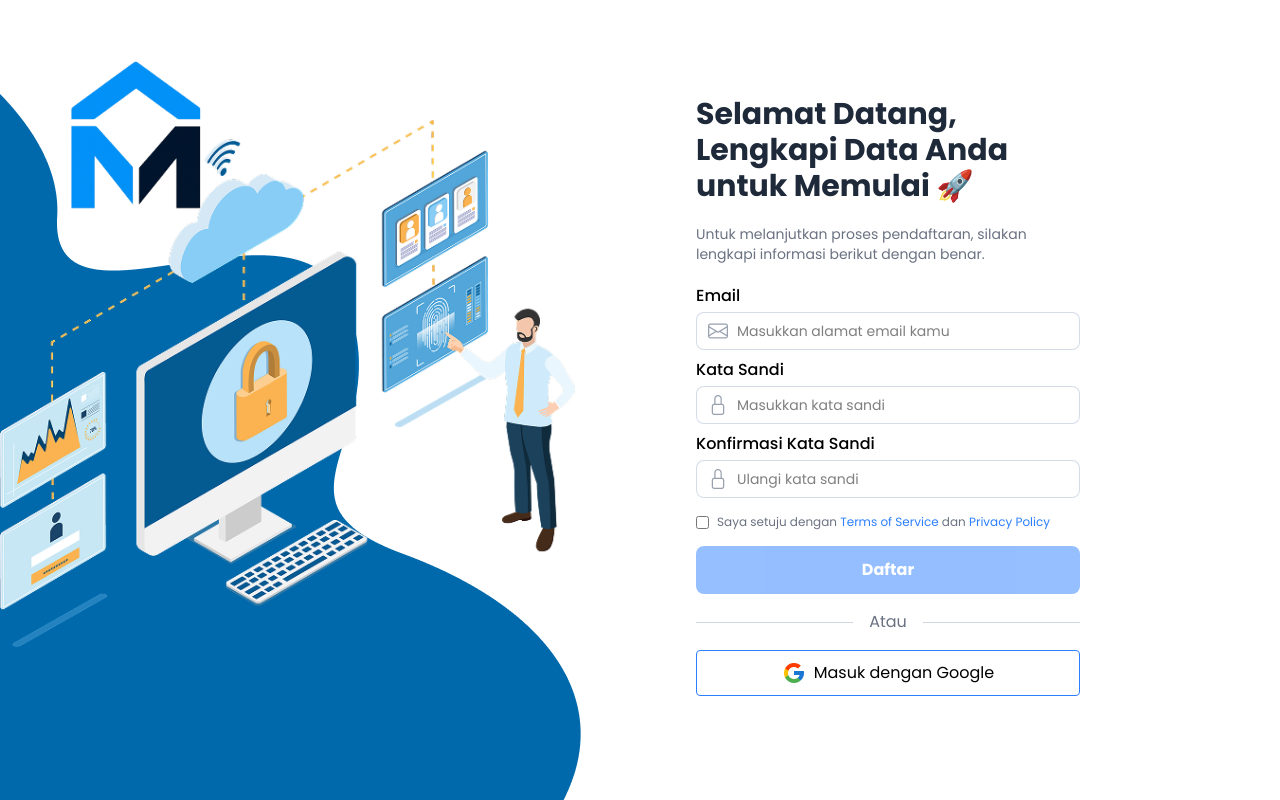
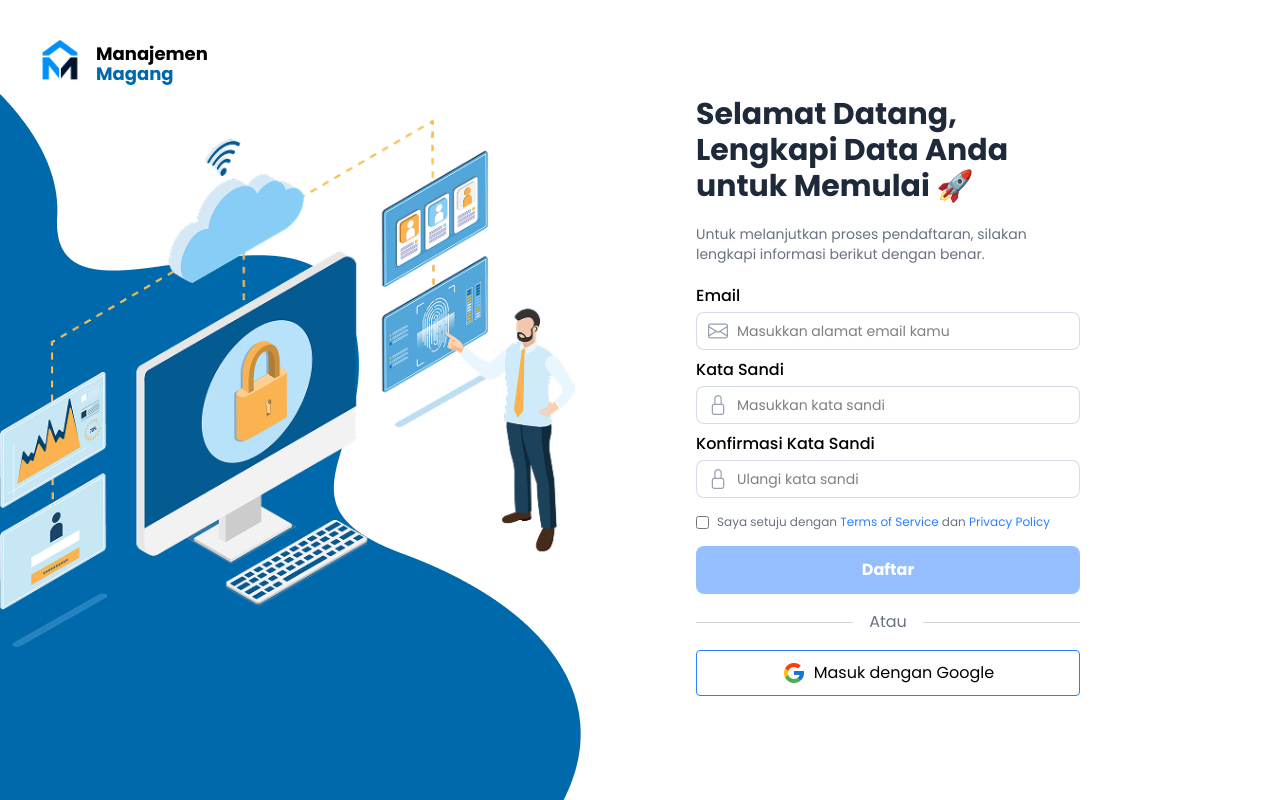
Before and after one commit to Pafaz/Frontend-Manajemen-Magang, a React (Vite) app: page /auth/register in a window 1280 px wide. Built offline with nearby package versions, Linux system fonts and the light colour scheme; the HTML template or start-up script is replaced by a standard one.

Commit message:
fixing logo

```diff
--- a/src/components/section/Vacancy.jsx
+++ b/src/components/section/Vacancy.jsx
@@ -263,7 +263,7 @@ export default function JobVacancyLayout() {
                     </div>
                     <div className="flex justify-end mt-4">
                       <button className="bg-blue-600 text-white px-4 py-2 rounded-md flex items-center text-sm hover:bg-blue-700">
-                        VIEW VACANCY
+                        Lihat Lowongan
                         <ArrowRight size={16} className="ml-2" />
                       </button>
                     </div>
--- a/src/components/section/VacancyDetails.jsx
+++ b/src/components/section/VacancyDetails.jsx
@@ -449,7 +449,7 @@ export default function JobVacancyDetail() {
               <button
                 className="bg-blue-600 hover:bg-blue-700 text-white py-1 px-3 rounded-lg text-xs font-medium transition-colors flex items-center"
               >
-                VIEW VACANCY
+                Lihat Lowongan
                 <svg xmlns="http://www.w3.org/2000/svg" width="12" height="12" viewBox="0 0 24 24" fill="none" stroke="currentColor" strokeWidth="2" strokeLinecap="round" strokeLinejoin="round" className="ml-1">
                   <path d="M5 12h14M12 5l7 7-7 7"/>
                 </svg>
--- a/src/pages/Auth/Login.jsx
+++ b/src/pages/Auth/Login.jsx
@@ -115,7 +115,7 @@ const Login = () => {
         transition={{ duration: 0.6, ease: "easeOut" }}
         className="flex justify-start"
       >
-         <div className="flex items-center gap-2">
+         <div className="flex items-center gap-2 -ml-2">
           <img
             src="/assets/img/Logo.png"
             alt="Logo"
@@ -151,7 +151,7 @@ const Login = () => {
         initial={{ x: 100, opacity: 0 }}
         animate={{ x: 0, opacity: 1 }}
         transition={{ duration: 0.7, delay: 0.4 }}
-        className="w-full max-w-sm absolute z-50 left-35 top-45"
+        className="w-full max-w-sm z-50 relative mt-20"
       >
         <div className="space-y-5 -mt-10">
           <h1 className="text-3xl font-bold text-gray-800">
--- a/src/pages/Auth/Register.jsx
+++ b/src/pages/Auth/Register.jsx
@@ -90,7 +90,17 @@ const Register = () => {
         transition={{ duration: 0.6, ease: "easeOut" }}
         className="flex justify-start"
       >
-        <img src="/assets/img/Logo.png" alt="Logo" className="w-52" />
+        <div className="flex items-center gap-2">
+          <img
+            src="/assets/img/Logo.png"
+            alt="Logo"
+            className="w-14 transition-all duration-300"
+          />
+          <div className="mt-2">
+          <p className="font-bold text-lg -mb-2">Manajemen</p>
+          <p className="font-bold text-lg text-[#0069AB]">Magang</p>
+          </div>
+      </div>
       </motion.div>
 
       <motion.div
```
